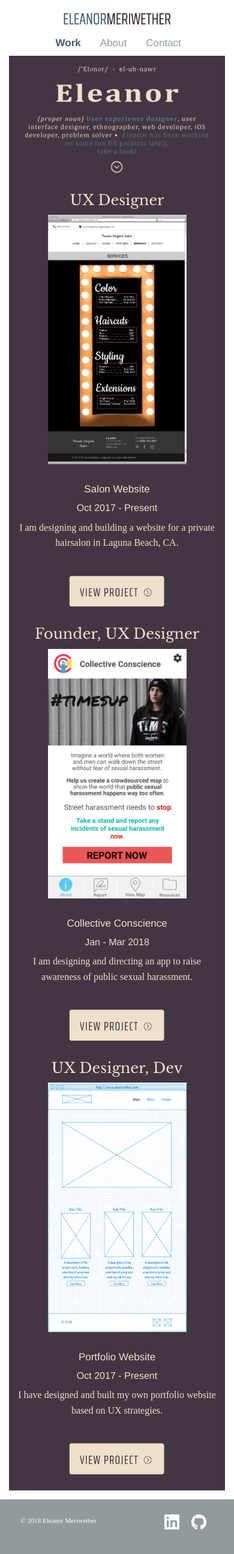
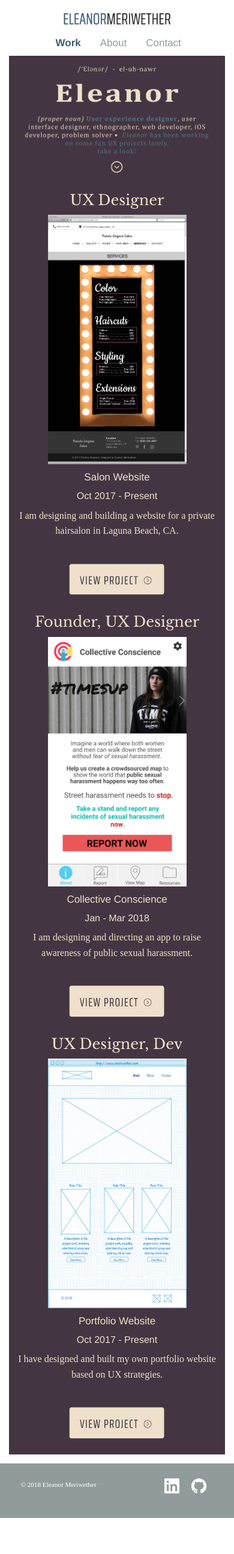
Before and after one commit to emeriwether/emeriwether.github.io, a Jekyll site: the page built from index.html, in a window 390 px wide. Shown: the whole page at 60% size. Built offline with Jekyll 4.4.1, drawn with Linux system fonts in a browser that asks for light colours; some web fonts are replaced; after the commit the page ends 2531 px from its top, so only the background shows below that.

Commit message:
remove xtra space below projglaim for mobile

```diff
--- a/css/app.css
+++ b/css/app.css
@@ -1,5 +1,9 @@
 /*639px and below*/
 @media screen and (max-width: 39.938em) {
+    .projectGalleryImg {
+        margin-bottom: 10px;
+    }
+
     #logo > img {
         max-width: 50%;
     }
@@ -113,7 +117,11 @@
 
 /*640px and above*/
 @media screen and (min-width: 39.939em) {
-   #content-bg {
+    .projectGalleryImg {
+        margin-bottom: 30px;
+    }
+
+    #content-bg {
         background: #fff;
         margin: 15px 15px 0 15px;
     }
--- a/css/home.css
+++ b/css/home.css
@@ -104,10 +104,6 @@ h2 {
     color: #eee0cb;
 }
 
-.projectGalleryImg {
-    margin-bottom: 30px;
-}
-
 .viewProjButton {
     padding: 25px 85px;
 }
```
